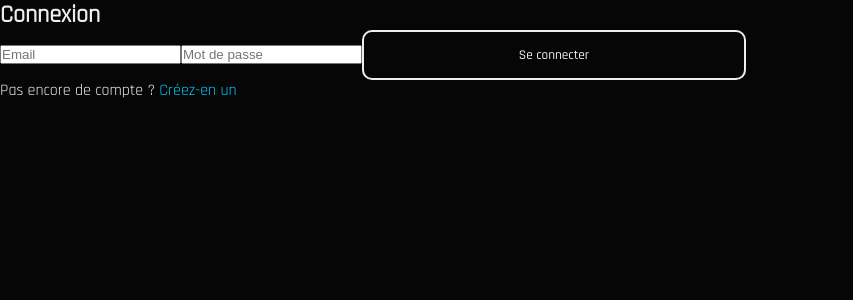
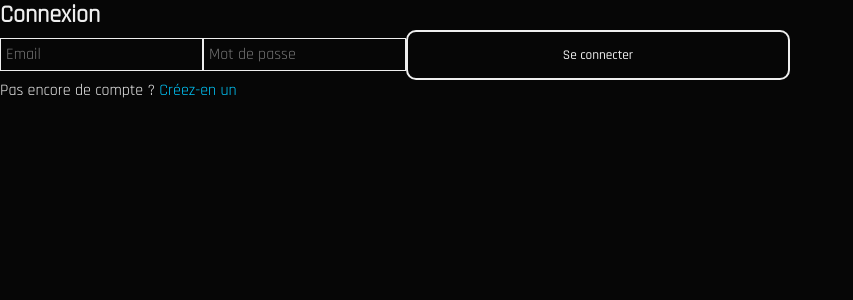
Before and after one commit to AdryanCourtial/Draft-Valorant-Frontend, a React (Vite) app: page /login in a window 1280 px wide. Shown: the top 300 px of the page, without its empty margins (0-853 px from the left). Built offline with nearby package versions, Linux system fonts and the light colour scheme; no server answers.

Commit message:
:contrustruction: ajout d'ui pour baptiste

```diff
--- a/src/components/Drafter/ButtonChooseSide/ButtonChooseSide.tsx
+++ b/src/components/Drafter/ButtonChooseSide/ButtonChooseSide.tsx
@@ -1,4 +1,4 @@
-import type { Side, SideTeam } from "drafter-valorant-types";
+import type { SideTeam } from "drafter-valorant-types";
 import "./ButtonChooseSide.css"
 import { useEffect, useState } from "react";
 import { useAtom } from "jotai";
--- a/src/components/Drafter/MainDraftPanel/ButtonConfirmAction/ButtonConfirmAction.tsx
+++ b/src/components/Drafter/MainDraftPanel/ButtonConfirmAction/ButtonConfirmAction.tsx
@@ -1,4 +1,4 @@
-import React, { useEffect, useMemo, useState } from "react";
+import React, { useEffect, useState } from "react";
 import './ButtonConfirmAction.css'
 import { agentHoveredAtom, curentSideToPlayAtom, draftRoomAtom, roleInRoomAtom } from "../../../../atoms/drafter";
 import { userAtom } from "../../../../atoms/userAtom";
@@ -13,7 +13,7 @@ const ButtonConfirmAction: React.FC<Props>= ({ handleIsReady, confirmActon }) =>
 
     const [agentHovered, ] = useAtom(agentHoveredAtom)
     const [infoUser] = useAtom(userAtom);
-    const [roleInRoom, setRoleInRoom] = useAtom(roleInRoomAtom)
+    const [roleInRoom] = useAtom(roleInRoomAtom)
     const [draftRoom] = useAtom(draftRoomAtom)
     const [curentSideToPlay] = useAtom(curentSideToPlayAtom)
 
--- /dev/null
+++ b/src/components/Login/LoginForm/LoginForm.css
@@ -0,0 +1,8 @@
+.container-form-login input {
+    all: unset;
+
+    border: solid 1px;
+    padding: 5px;
+
+
+}
--- a/src/components/Login/LoginForm.tsx
+++ b/src/components/Login/LoginForm/LoginForm.tsx
@@ -1,5 +1,6 @@
 import { useState } from "react";
-import { useAuth } from "../../hook/useAuth";
+import { useAuth } from "../../../hook/useAuth";
+import "./LoginForm.css"
 
 const LoginForm = () => {
   const { handleLogin } = useAuth();
@@ -16,7 +17,7 @@ const LoginForm = () => {
   };
 
   return (
-    <div>
+    <div className="container-form-login">
       <h2>Connexion</h2>
       <input
         value={email}
--- a/src/index.css
+++ b/src/index.css
@@ -49,8 +49,13 @@ body, :root {
 
 a {
   color: var(--color-blue-500);
+  cursor: pointer;
+  transition: 0.5s;
 }
 
+a:hover {
+  opacity: 0.8;
+}
 
 /**  Typography styles */
 
--- a/src/pages/Login/LoginPage.tsx
+++ b/src/pages/Login/LoginPage.tsx
@@ -1,7 +1,7 @@
 import { useEffect } from "react";
 import { useAuth } from "../../hook/useAuth";
 import { useNavigate } from "react-router-dom";
-import LoginForm from "../../components/Login/LoginForm";
+import LoginForm from "../../components/Login/LoginForm/LoginForm";
 
 const LoginPage = () => {
   const { user } = useAuth();
```
